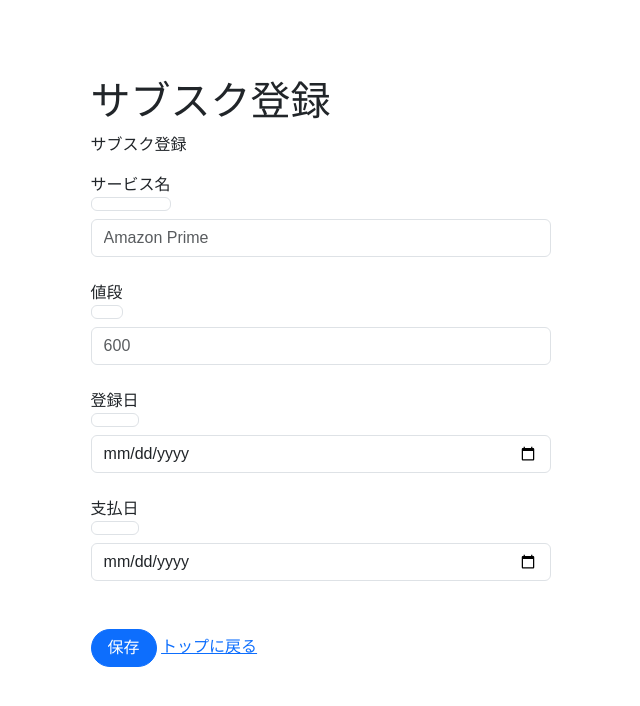
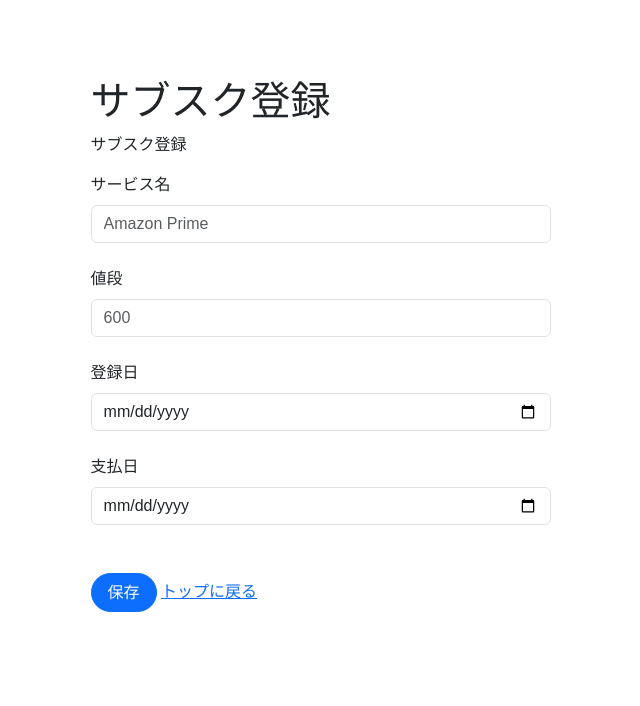
Before and after one commit to 2024AIT-OOP2-G08/Subscription-management, a Flask app: template templates/edit.html in a window 1280 px wide. Shown: the top 706 px of the page, without its empty margins (319-959 px from the left). Run offline with Flask 3, Linux system fonts and the light colour scheme; the template is opened without the code that fills it, so the values that code supplies are empty.

Commit message:
細かい修正

```diff
--- a/templates/edit.html
+++ b/templates/edit.html
@@ -27,15 +27,14 @@
       </ul>
       <!-- サービス名入力欄 -->
       <form action="{{ url_for('edit.edit', id=content.id) }}" method="post">
-        <label for="service" class="form-label">サービス名 <span class="form-control"></span></label>
+        <label for="service" class="form-label">サービス名 </label>
         <input type="service" name="name" value="{{ content.name }}"   class="form-control" id="service" placeholder="Amazon Prime" required>
         <div class="invalid-feedback">
           サービス名を入力してください
         </div>
         <!-- 値段入力欄 -->
-
         <div class="col-12">
-          <label for="price" class="form-label">値段 <span class="form-control"></span></label>
+          <label for="price" class="form-label">値段 </label>
             <input type="text" step="1" name="price" value="{{ content.price }}"  class="form-control" id="price" placeholder="600" required>
             <div class="invalid-feedback">
               値段を入力してください
@@ -43,7 +42,7 @@
           </div>
         <!-- 登録日入力欄 -->
         <div class="col-12">
-          <label for="entry" class="form-label">登録日 <span class="form-control"></span></label>
+          <label for="entry" class="form-label">登録日 </label>
             <input type="date" name="entry" value="{{ content.entry }}" class="form-control" id="entry" placeholder="20XX-XX-XX" required>
             <div class="invalid-feedback">
               登録日を入力してください
@@ -51,14 +50,15 @@
           </div>
         <!-- 支払日入力欄 -->
         <div class="col-12">
-          <label for="payment_date" class="form-label">支払日 <span class="form-control"></span></label>
+          <label for="payment_date" class="form-label">支払日 </label>
             <input type="date" name="payment_date" value="{{ content.payment_date }}" class="form-control" id="payment_date" required >
             <div class="invalid-feedback">
               支払日を入力してください
             </div>
 
         <br />
-        <button type="submit" class="btn btn-primary rounded-pill px-3">保存</button>
+        <!-- 登録ボタン -->
+        <button class="btn btn-primary rounded-pill px-3" type="submit"><font style="vertical-align: inherit;"><font style="vertical-align: inherit;">保存</font></font></button>
 
         <li><a href="{{ url_for('index') }}">トップに戻る</a></li>
     </form>
```
